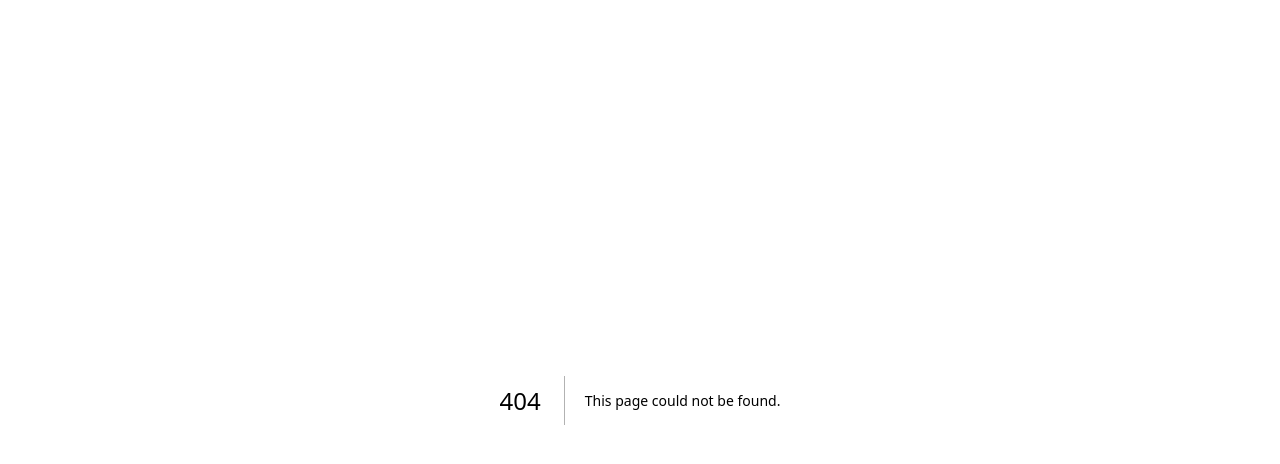
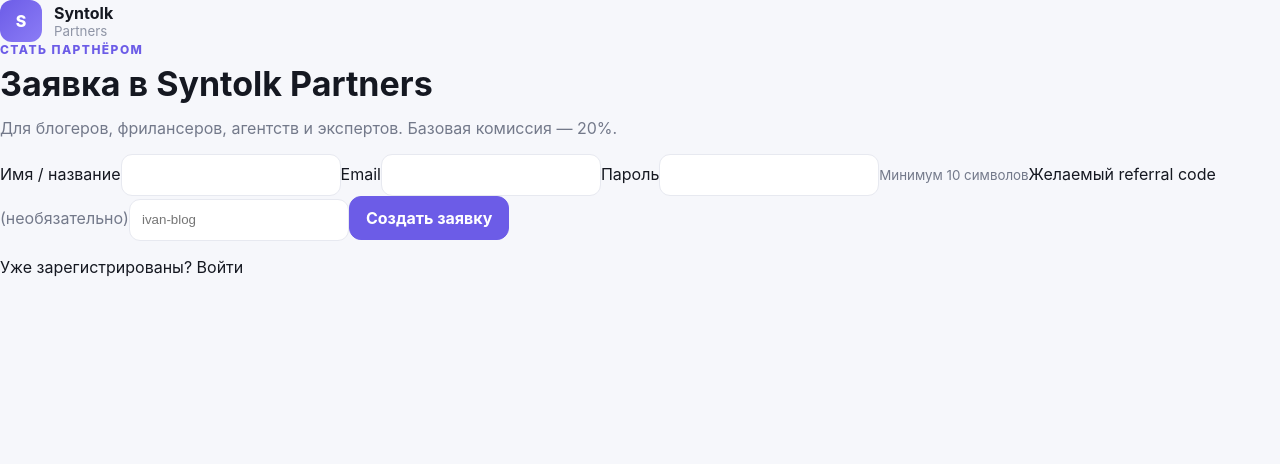
Before and after one commit to syntolkru-prog/Syntolk-partners-panel, a Next.js app: page /register in a window 1280 px wide. Before the commit this address had no page. Shown: the top 464 px of the page. Built offline with nearby package versions, Linux system fonts and the light colour scheme.

Commit message:
feat: add partner auth UI app/register/page.tsx

```diff
--- /dev/null
+++ b/app/register/page.tsx
@@ -0,0 +1,15 @@
+"use client";
+import { FormEvent, useState } from "react";
+
+export default function RegisterPage(){
+  const [step,setStep]=useState<"form"|"otp"|"done">("form"); const [message,setMessage]=useState("");
+  const [form,setForm]=useState({name:"",email:"",password:"",referralCode:""}); const [code,setCode]=useState("");
+  async function submit(e:FormEvent){e.preventDefault();setMessage("");const res=await fetch("/api/auth/register",{method:"POST",headers:{"content-type":"application/json"},body:JSON.stringify(form)});const data=await res.json();if(!res.ok){setMessage(data.error||"Не удалось создать заявку");return;}await fetch("/api/auth/send-otp",{method:"POST",headers:{"content-type":"application/json"},body:JSON.stringify({email:form.email})});setStep("otp");}
+  async function verify(e:FormEvent){e.preventDefault();const res=await fetch("/api/auth/verify-otp",{method:"POST",headers:{"content-type":"application/json"},body:JSON.stringify({email:form.email,code})});const data=await res.json();if(!res.ok){setMessage(data.error||"Неверный код");return;}setStep("done");}
+  return <main className="auth-page"><section className="auth-card wide"><a className="brand auth-brand" href="/"><span className="brand-mark">S</span><span><b>Syntolk</b><small>Partners</small></span></a>
+    {step==="form"&&<><p className="eyebrow">СТАТЬ ПАРТНЁРОМ</p><h1>Заявка в Syntolk Partners</h1><p className="muted">Для блогеров, фрилансеров, агентств и экспертов. Базовая комиссия — 20%.</p><form className="auth-form" onSubmit={submit}><label>Имя / название<input className="input" value={form.name} onChange={e=>setForm({...form,name:e.target.value})} required/></label><label>Email<input className="input" type="email" value={form.email} onChange={e=>setForm({...form,email:e.target.value})} required/></label><label>Пароль<input className="input" type="password" minLength={10} value={form.password} onChange={e=>setForm({...form,password:e.target.value})} required/><small className="muted">Минимум 10 символов</small></label><label>Желаемый referral code <span className="muted">(необязательно)</span><input className="input" placeholder="ivan-blog" value={form.referralCode} onChange={e=>setForm({...form,referralCode:e.target.value})}/></label><button className="button primary" type="submit">Создать заявку</button></form></>}
+    {step==="otp"&&<><p className="eyebrow">ПОДТВЕРЖДЕНИЕ EMAIL</p><h1>Введите код</h1><p className="muted">Мы отправили 6-значный код на {form.email}.</p><form className="auth-form" onSubmit={verify}><input className="input otp-input" inputMode="numeric" maxLength={6} value={code} onChange={e=>setCode(e.target.value.replace(/\D/g,""))}/><button className="button primary">Подтвердить email</button></form></>}
+    {step==="done"&&<><p className="eyebrow">ГОТОВО</p><h1>Заявка создана</h1><p className="lead">Email подтверждён. Теперь заявка ожидает одобрения администратором Syntolk. В кабинет можно войти уже сейчас и увидеть статус.</p><a className="button primary" href="/partner">Открыть кабинет</a></>}
+    {message&&<p className="form-message">{message}</p>}<p className="auth-footer">Уже зарегистрированы? <a href="/login">Войти</a></p>
+  </section></main>;
+}
```
